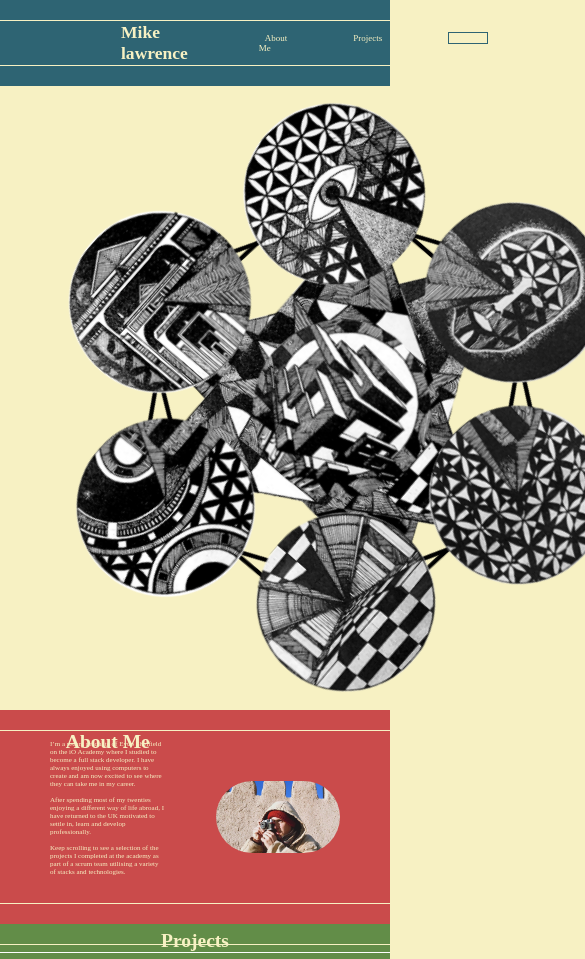
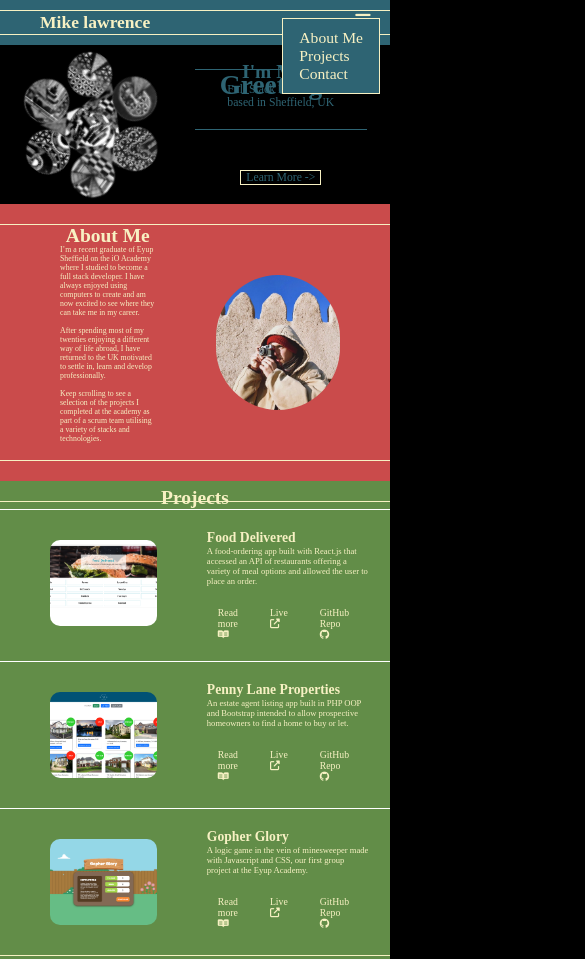
Before and after one commit to mjalawrence/portfolio, a plain HTML site: page index.html in a window 390 px wide. Shown: the top 959 px of the page, 585 px wide, since content can reach past the window. Drawn offline with nearby package versions, Linux system fonts and the light colour scheme; a web font is replaced by a local one.

Commit message:
desktop ready

```diff
--- a/index.html
+++ b/index.html
@@ -36,60 +36,63 @@
                         </li>
                     </ul>
                 </div>
+                <a href="#" class="hamburger_icon">
+                    <i class="fa fa-bars"></i>
+                </a>
             </div>
         </nav>
 
         <header>
             <div class="svg_container">
-                <svg width="650" height="700">
+                <svg viewBox="0 0 650 700">
 
-                    <polygon class="polygon_frame" points="318,112 113,239 120,481 332,592 535,466 531,230 " stroke="black" stroke-width="5" fill-opacity="0"/>
-                    <polygon class="polygon_frame_reverse" points="318,112 113,239 120,481 332,592 535,466 531,230 " stroke="black" stroke-width="5" fill-opacity="0"/>
+                    <polygon class="polygon_frame rotate_interval" points="318,112 113,239 120,481 332,592 535,466 531,230 " stroke="black" stroke-width="5" fill-opacity="0"/>
+                    <polygon class="polygon_frame_reverse rotate_interval" points="318,112 113,239 120,481 332,592 535,466 531,230 " stroke="black" stroke-width="5" fill-opacity="0"/>
 
                     <clipPath id="bottom_polygon">
                         <polygon points="318,112 120,481 535,466" stroke="red" />
                     </clipPath>
-                    <image class="bottom_polygon" x="120" y="85" width="420" height="420" href="images/MEWFOL copy 7.png" clip-path="url(#bottom_polygon)" />
+                    <image class="bottom_polygon rotate_interval" x="120" y="85" width="420" height="420" href="images/MEWFOL copy 7.png" clip-path="url(#bottom_polygon)" />
 
                     <clipPath id="top_polygon">
                         <polygon points="332,592 113,239 531,228" stroke="red" />
                     </clipPath>
-                    <image class="top_polygon" x="110" y="198" width="426" height="426" href="images/MEWFOL copy 8.png" clip-path="url(#top_polygon)" />
+                    <image class="top_polygon rotate_interval" x="110" y="198" width="426" height="426" href="images/MEWFOL copy 8.png" clip-path="url(#top_polygon)" />
 
                     <clipPath id="top_circle">
                         <circle class="top_circle" cx="318" cy="112" r="107"  stroke="red" fill-opacity="0"/>
                     </clipPath>
-                    <image class="top_circle_image" x="210" y="5" width="216" height="216" href="images/MEWFOL.png" clip-path="url(#top_circle)" />
+                    <image class="top_circle_image rotate_interval" x="210" y="5" width="216" height="216" href="images/MEWFOL.png" clip-path="url(#top_circle)" />
 
                     <clipPath id="top_left_circle">
                         <circle class="top_left_circle" cx="113" cy="239" r="107" stroke="red" fill-opacity="0"/>
                     </clipPath>
-                    <image class="top_left_circle_image" x="5" y="131" width="216" height="216" href="images/MEWFOL copy 5.png" clip-path="url(#top_left_circle)" />
+                    <image class="top_left_circle_image rotate_interval" x="5" y="131" width="216" height="216" href="images/MEWFOL copy 5.png" clip-path="url(#top_left_circle)" />
 
                     <clipPath id="bottom_left_circle">
                         <circle class="bottom-left circle" cx="120" cy="481" r="105" stroke="red" fill-opacity="0"/>
                     </clipPath>
-                    <image class="bottom_left_circle_image" x="14" y="371" width="216" height="216" href="images/MEWFOL copy 4.png" clip-path="url(#bottom_left_circle)" />
+                    <image class="bottom_left_circle_image rotate_interval" x="14" y="371" width="216" height="216" href="images/MEWFOL copy 4.png" clip-path="url(#bottom_left_circle)" />
 
                     <clipPath id="bottom_circle">
                         <circle class="bottom_circle" cx="332" cy="592" r="105" stroke="red" fill-opacity="0"/>
                     </clipPath>
-                    <image class="bottom_circle_image" x="223" y="485" width="216" height="216" href="images/MEWFOL copy 3.png" clip-path="url(#bottom_circle)" />
+                    <image class="bottom_circle_image rotate_interval" x="223" y="485" width="216" height="216" href="images/MEWFOL copy 3.png" clip-path="url(#bottom_circle)" />
 
                     <clipPath id="top_right_circle">
                         <circle class="top_right_circle" cx="531" cy="228" r="106" stroke="red" fill-opacity="0"/>
                     </clipPath>
-                    <image class="top_right_circle_image" x="421" y="121" width="216" height="216" href="images/MEWFOL copy.png" clip-path="url(#top_right_circle)" />
+                    <image class="top_right_circle_image rotate_interval" x="421" y="121" width="216" height="216" href="images/MEWFOL copy.png" clip-path="url(#top_right_circle)" />
 
                     <clipPath id="bottom_right_circle">
                         <circle class="bottom-right circle" cx="535" cy="466" r="105" stroke="red" fill-opacity="0"/>
                     </clipPath>
-                    <image class="bottom_right_circle_image" x="427" y="358" width="217" height="217" href="images/MEWFOL copy 2.png" clip-path="url(#bottom_right_circle)" />
+                    <image class="bottom_right_circle_image rotate_interval" x="427" y="358" width="217" height="217" href="images/MEWFOL copy 2.png" clip-path="url(#bottom_right_circle)" />
 
                     <clipPath id="main_circle">
                         <circle class="main_circle" cx="327" cy="365" r="105" stroke="red" fill-opacity="0"/>
                     </clipPath>
-                    <image class="main_circle_image" x="218" y="253" width="217" height="217" href="images/MEWFOL copy 6.png" clip-path="url(#main_circle)" />
+                    <image class="main_circle_image rotate_interval" x="218" y="253" width="217" height="217" href="images/MEWFOL copy 6.png" clip-path="url(#main_circle)" />
                 </svg>
             </div>
             <div class="welcome_container fade_on_load">
@@ -270,15 +273,15 @@
             </div>
         </div>
         <div class="socials">
-            <a href="https://www.linkedin.com/in/michael-lawrence-1513629b/" target=”_blank” class="fa fa-linkedin"></a>
-            <a href="https://github.com/mjalawrence" target=”_blank” class="fa fa-github"></a>
-            <a href="https://www.instagram.com/50far50good/" target=”_blank” class="fa fa-instagram"></a>
-            <a href="https://www.youtube.com/channel/UCjEvk-Nj6O6DHHnTpS_DdUg" target=”_blank” class="fa fa-youtube"></a>
+            <a href="https://www.linkedin.com/in/michael-lawrence-1513629b/" target=”_blank” class="socials_link fa fa-linkedin"></a>
+            <a href="https://github.com/mjalawrence" target=”_blank” class="socials_link fa fa-github"></a>
+            <a href="https://www.instagram.com/50far50good/" target=”_blank” class="socials_link fa fa-instagram"></a>
+            <a href="https://www.youtube.com/channel/UCjEvk-Nj6O6DHHnTpS_DdUg" target=”_blank” class="socials_link fa fa-youtube"></a>
         </div>
         <div class="copyright_info">
         © Copyright 2022 | Website created by Mike Lawrence
         <br>
-        [ Artwork by Miles Wragg (@euklidean) | Animation by Mike Lawrence ]
+        [ Artwork by Miles Wragg (<a href="https://www.instagram.com/euklidean/" target=”_blank”>@euklidean</a>) | Animation by Mike Lawrence ]
         </div>
     </div>
     <a class="back_to_top" href="#top">Back to the top</a>
--- a/index.js
+++ b/index.js
@@ -1,15 +1,21 @@
-// $(document).ready(function loopSvg() {
-//     $("svg").beginElement()
-// setInterval(loopSvg, 20)
-// })
+//Puts a 10 second delay on the SVG
+function loopSvg() {
+    const svg_images = $(".top_circle_image, .top_left_circle_image, .bottom_left_circle_image, .bottom_circle_image, .top_right_circle_image, .bottom_right_circle_image, .main_circle_image, .bottom_polygon, .top_polygon, .polygon_frame, .polygon_frame_reverse")
+    if (!svg_images.hasClass("rotate_interval")) {
+        svg_images.addClass("rotate_interval")
+    } else {
+        svg_images.removeClass("rotate_interval")
+    }
+}
+setInterval(loopSvg, 10000)
 
 //Fade in greeting
 $(document).ready(function(){
-    $(".fade_on_load").animate({'opacity':'1'}, 3000)
+    $(".fade_on_load").animate({"opacity":"1"}, 3000)
 })
 
-//Back button appears upon scrolling
-if ($('.back_to_top').length) {
+//Back-to-top-button appears upon scrolling
+if ($(".back_to_top").length) {
     var scrollTrigger = 100, // px
         backToTop = function () {
             var scrollTop = $(window).scrollTop()
@@ -25,8 +31,7 @@ if ($('.back_to_top').length) {
     })
 }
 
-
-//Back to top button
+//Adds functionality to Back-to-top-button
 $('.back_to_top').on('click', function(e) {
     e.preventDefault()
     $('html,body').animate({
@@ -57,6 +62,11 @@ $('.contact_link').on('click', function(e) {
     }, 1100)
 })
 
+// function parallaxScrolling (target_element, class_to_add) {
+//     //
+// }
+//
+// parallaxScrolling()
 
 //Parallax scrolling
 $(window).scroll(function () {
--- a/sass/imports/_svg.scss
+++ b/sass/imports/_svg.scss
@@ -1,25 +1,23 @@
 @keyframes rotate{
     0%{ transform: rotate(0deg); }
-    40%{ transform: rotate(360deg); }
-    60%{ transform: rotate(360deg); }
-    100%{ transform: rotate(720deg); }
+    100%{ transform: rotate(360deg); }
 }
 
 @mixin rotate_clockwise {
     margin: 100px;
-    animation-duration: 20s;
-    animation-name: rotate;
-    animation-iteration-count: infinite;
+    animation-duration: 10s;
     animation-timing-function: ease-in-out;
 }
 
 @mixin rotate_anticlockwise {
     margin: 100px;
-    animation-duration: 20s;
-    animation-name: rotate;
-    animation-iteration-count: infinite;
+    animation-duration: 10s;
     animation-direction: reverse;
     animation-timing-function: ease-in-out;
+}
+
+.rotate_interval {
+    animation-name: rotate;
 }
 
 .top_circle_image {
--- a/sass/style.scss
+++ b/sass/style.scss
@@ -69,9 +69,13 @@ body {
     z-index: 1;
 }
 
+#top {
+    position: relative;
+}
+
 .michael {
     font-size:3vw;
-    margin: 0 0 0 120px;
+    margin-left: 10vw;
 }
 
 .michael h2 {
@@ -128,7 +132,6 @@ ul a:hover {
 
 ul {
     margin: 0;
-
 }
 
 li {
@@ -137,21 +140,28 @@ li {
     color: $main_font_color;
 }
 
+.hamburger_icon {
+    display: none;
+}
+
 header {
     @include flex_space_between();
+    margin: 1vw 6vw 1vw 6vw;
 }
 
 .svg_container {
-    margin-top: -40px;
-    margin-bottom: -40px;
-    margin-left: 15px;
-    transform: scale(0.85);
+    width: 35vw;
+}
+
+svg {
+    width: 100%;
+    height: 100%;
 }
 
 .welcome_container {
     opacity: 0;
     width: 50%;
-    margin: 50px 50px 0 0;
+    //margin: 50px 50px 0 0;
     @include flex_center;
     flex-direction: column;
     color: $greeting_font_color;
@@ -289,7 +299,7 @@ header {
     border-radius: 10px;
     margin: 30px 30px 30px 50px;
     width: 40%;
-    height: 350px;
+    height: 22vw;
     @include image_container;
 }
 
@@ -310,8 +320,7 @@ header {
 }
 
 .more_info {
-    display: flex;
-    justify-content: space-between
+    @include flex_space_between;
 }
 
 .more_info a {
@@ -552,12 +561,26 @@ form .message {
     display: block;
     text-align: center;
     font-size: 4.5vw;
+    margin-top: 5px;
 }
 
 .socials .fa {
     color: $footer_color;
     text-align: center;
     padding: 10px;
+}
+
+.socials_link {
+    border: solid $background_color 1px;
+}
+
+.socials_link:hover {
+    border: solid $footer_color 1px;
+    border-radius: 5px;
+}
+
+.copyright_info a {
+    color: $footer_color;
 }
 
 .back_to_top {
@@ -582,3 +605,59 @@ form .message {
 .show {
     opacity: 1;
 }
+
+//media queries
+
+@media (max-width: 950px) {
+    body {
+        background-color: black;
+    }
+
+    nav {
+        padding: 10px 0 10px 0;
+    }
+
+    .nav_bar_list_container {
+        background-color: $nav_bar_color;
+        position: fixed;
+        top: 4.5vw;
+        right: 10px;
+        margin-right: 0;
+        border: 1px solid $background_color;
+        z-index: 2;
+    }
+
+    .nav_list {
+        display: flex;
+        flex-direction: column;
+        padding: 10px;
+    }
+
+    li {
+        margin: 0;
+        font-size: 4vw;
+    }
+
+    .hamburger_icon {
+        display: block;
+        padding-right: 5vw;
+        font-size: 4.5vw;
+    }
+
+    .intro_text p {
+        padding: 10px;
+        font-size: 2vw;
+    }
+
+    .contact_container form {
+        text-align: left;
+        margin: 0 50px 20px 50px;
+    }
+
+
+
+    //.svg_container {
+    //    transform: scale(0.5);
+    //}
+
+}
```
Also changed, not shown: sass/style.css, 1 other file. Lines whose indentation alone changed are shown as unchanged.
